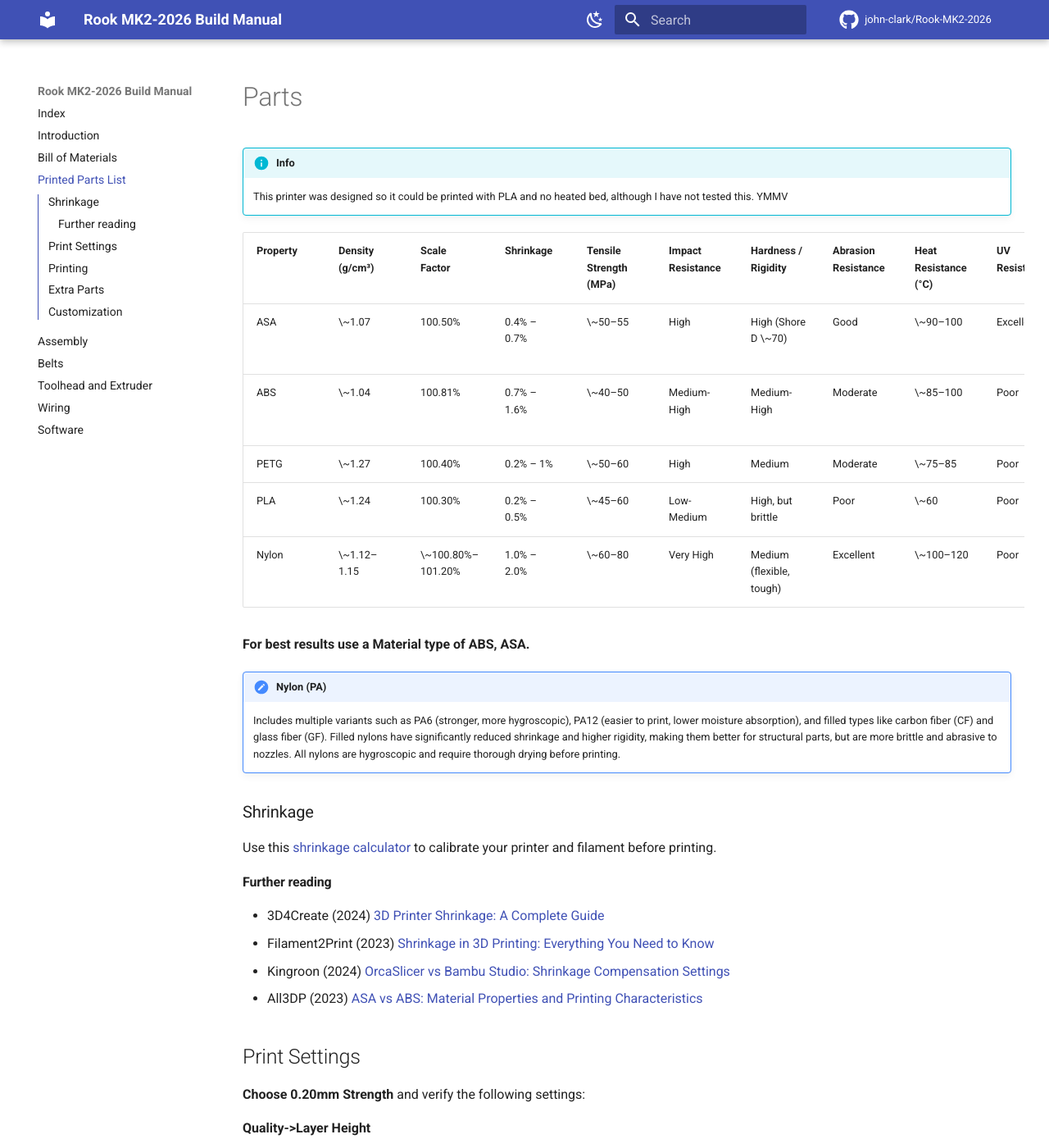
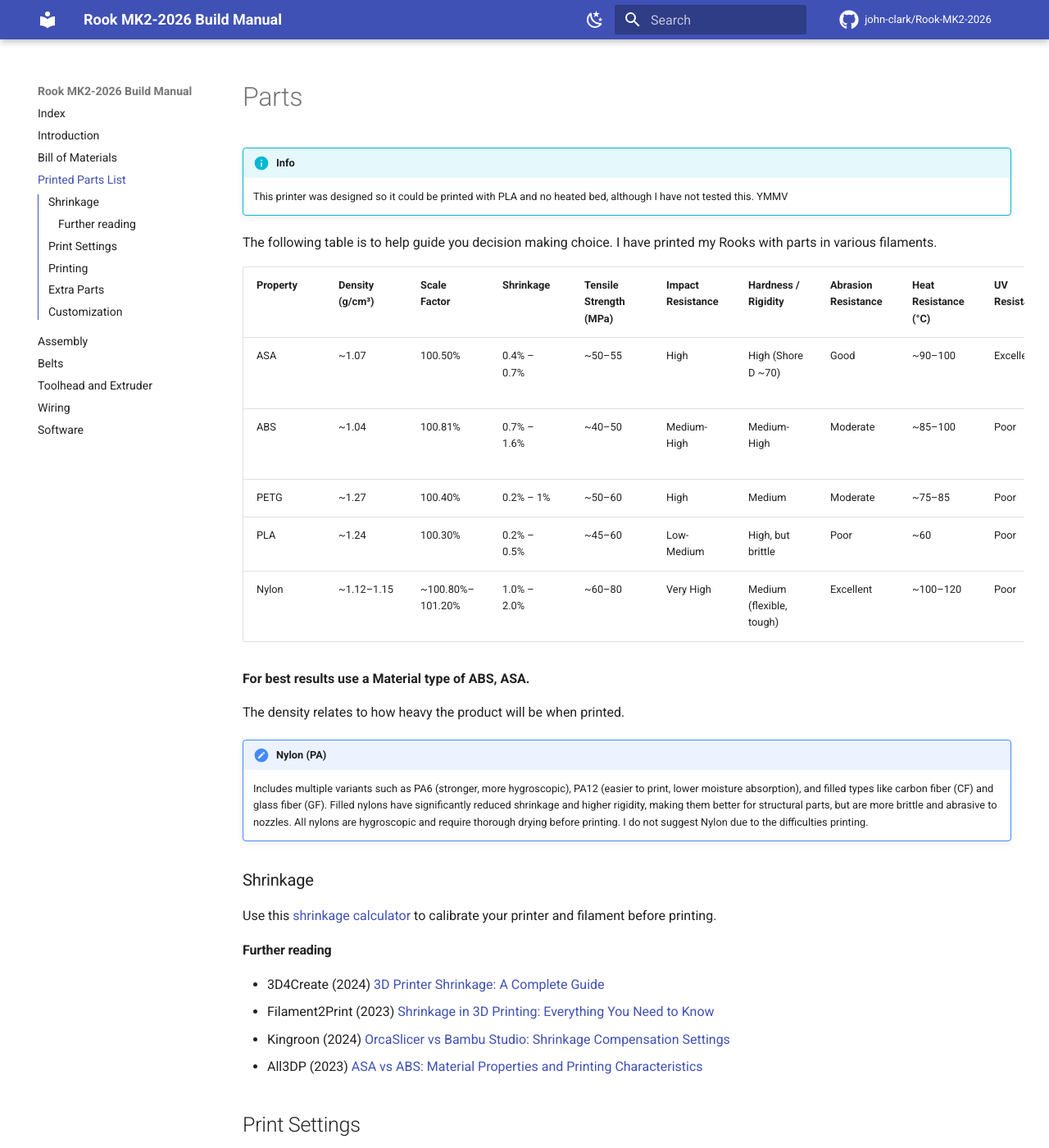
Before and after one commit to john-clark/Rook-MK2-2026, an MkDocs documentation site: the page built from docs/parts.md, in a window 1280 px wide and 1400 px high. Shown: the whole window at 82% size. Built offline with MkDocs 1.6.1 and Material for MkDocs 9.7.7, drawn with Linux system fonts in a browser that asks for light colours; comment, search, counter and statistics services are not loaded; some of the changed text lies outside the part shown.

Commit message:
Revise material properties and fix typos in parts.md
Updated material properties table and corrected typos.

```diff
--- a/docs/parts.md
+++ b/docs/parts.md
@@ -3,18 +3,22 @@
 !!! Info
     This printer was designed so it could be printed with PLA and no heated bed, although I have not tested this. YMMV
 
+The following table is to help guide you decision making choice. I have printed my Rooks with parts in various filaments.
+
 | Property | Density (g/cm³) | Scale Factor      | Shrinkage   | Tensile Strength (MPa) | Impact Resistance | Hardness / Rigidity      | Abrasion Resistance | Heat Resistance (°C) | UV Resistance | Aging Resistance | Printability                | Biocompatibility                    | Cost        |
 | :------- | :-------------- | :---------------- | :---------- | :--------------------- | :---------------- | :----------------------- | :------------------ | :------------------- | :------------ | :--------------- | :-------------------------- | :---------------------------------- | :---------- |
-| ASA      | \~1.07          | 100.50%           | 0.4% – 0.7% | \~50–55                | High              | High (Shore D \~70)      | Good                | \~90–100             | Excellent     | High             | Moderate (needs enclosure)  | Limited                             | Medium-High |
-| ABS      | \~1.04          | 100.81%           | 0.7% – 1.6% | \~40–50                | Medium-High       | Medium-High              | Moderate            | \~85–100             | Poor          | Low              | Moderate (needs enclosure)  | No                                  | Low-Medium  |
-| PETG     | \~1.27          | 100.40%           | 0.2% – 1%   | \~50–60                | High              | Medium                   | Moderate            | \~75–85              | Poor          | Medium           | Easy                        | Limited                             | Medium      |
-| PLA      | \~1.24          | 100.30%           | 0.2% – 0.5% | \~45–60                | Low-Medium        | High, but brittle        | Poor                | \~60                 | Poor          | Low              | Very Easy                   | Yes (food-safe grades)              | Low         |
-| Nylon    | \~1.12–1.15     | \~100.80%–101.20% | 1.0% – 2.0% | \~60–80                | Very High         | Medium (flexible, tough) | Excellent           | \~100–120            | Poor          | Medium-High      | Difficult (needs enclosure) | Limited (some medical grades exist) | Medium-High |
+| ASA      | ~1.07          | 100.50%           | 0.4% – 0.7% | ~50–55                | High              | High (Shore D ~70)      | Good                | ~90–100             | Excellent     | High             | Moderate (needs enclosure)  | Limited                             | Medium-High |
+| ABS      | ~1.04          | 100.81%           | 0.7% – 1.6% | ~40–50                | Medium-High       | Medium-High              | Moderate            | ~85–100             | Poor          | Low              | Moderate (needs enclosure)  | No                                  | Low-Medium  |
+| PETG     | ~1.27          | 100.40%           | 0.2% – 1%   | ~50–60                | High              | Medium                   | Moderate            | ~75–85              | Poor          | Medium           | Easy                        | Limited                             | Medium      |
+| PLA      | ~1.24          | 100.30%           | 0.2% – 0.5% | ~45–60                | Low-Medium        | High, but brittle        | Poor                | ~60                 | Poor          | Low              | Very Easy                   | Yes (food-safe grades)              | Low         |
+| Nylon    | ~1.12–1.15     | ~100.80%–101.20% | 1.0% – 2.0% | ~60–80                | Very High         | Medium (flexible, tough) | Excellent           | ~100–120            | Poor          | Medium-High      | Difficult (needs enclosure) | Limited (some medical grades exist) | Medium-High |
 
 **For best results use a Material type of ABS, ASA.**
 
+The density relates to how heavy the product will be when printed.
+
 !!! Note "Nylon (PA)"
-    Includes multiple variants such as PA6 (stronger, more hygroscopic), PA12 (easier to print, lower moisture absorption), and filled types like carbon fiber (CF) and glass fiber (GF). Filled nylons have significantly reduced shrinkage and higher rigidity, making them better for structural parts, but are more brittle and abrasive to nozzles. All nylons are hygroscopic and require thorough drying before printing.
+    Includes multiple variants such as PA6 (stronger, more hygroscopic), PA12 (easier to print, lower moisture absorption), and filled types like carbon fiber (CF) and glass fiber (GF). Filled nylons have significantly reduced shrinkage and higher rigidity, making them better for structural parts, but are more brittle and abrasive to nozzles. All nylons are hygroscopic and require thorough drying before printing. I do not suggest Nylon due to the difficulties printing.
 
 ### Shrinkage
 
@@ -72,7 +76,7 @@
 
 **Speed->Other layers speed**
 
-This will keep the color consistant
+This will keep the color consistent
 
 | **Setting**                 | Value                     |
 | :-------------------------- | :------------------------ |
```
